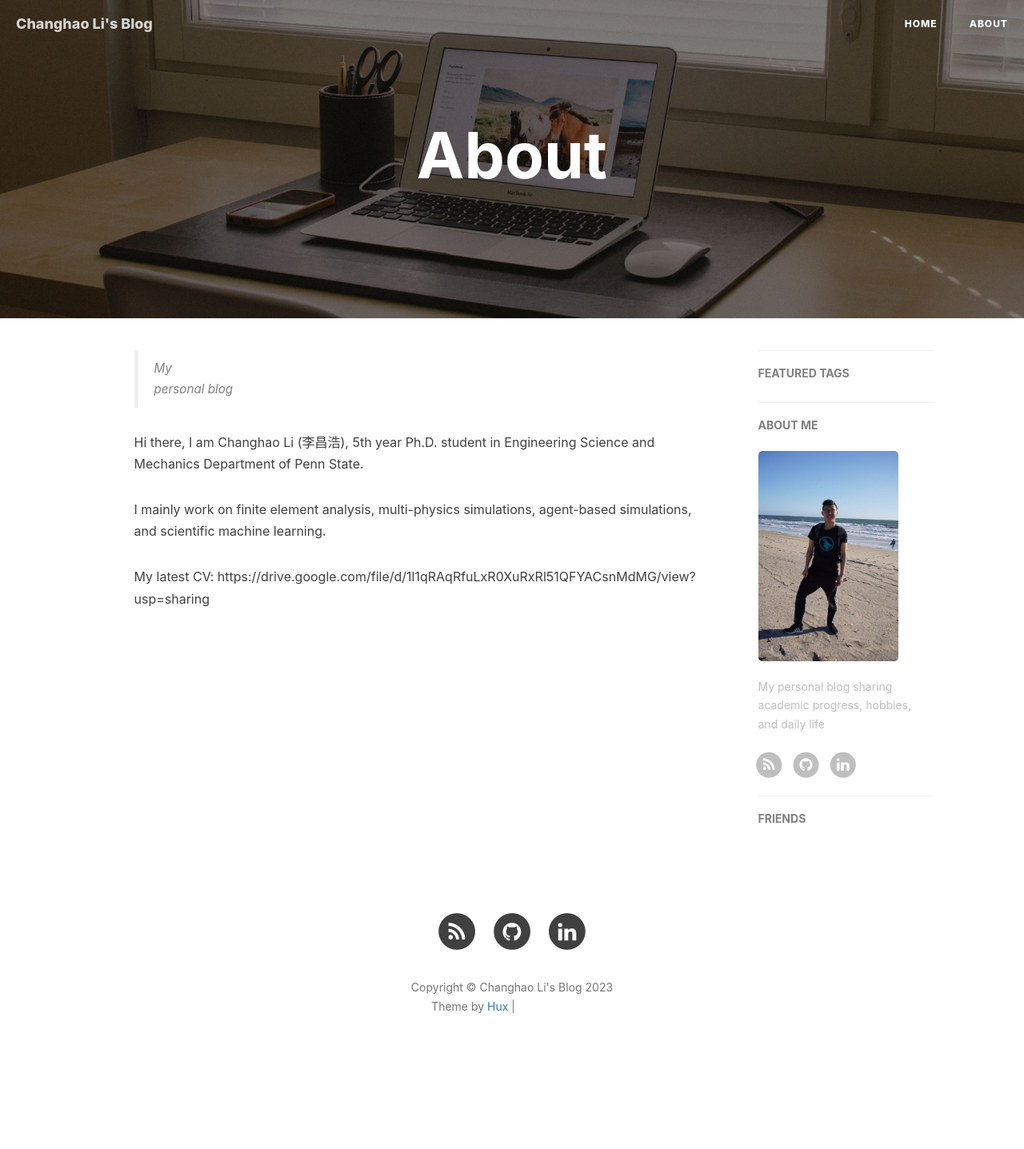
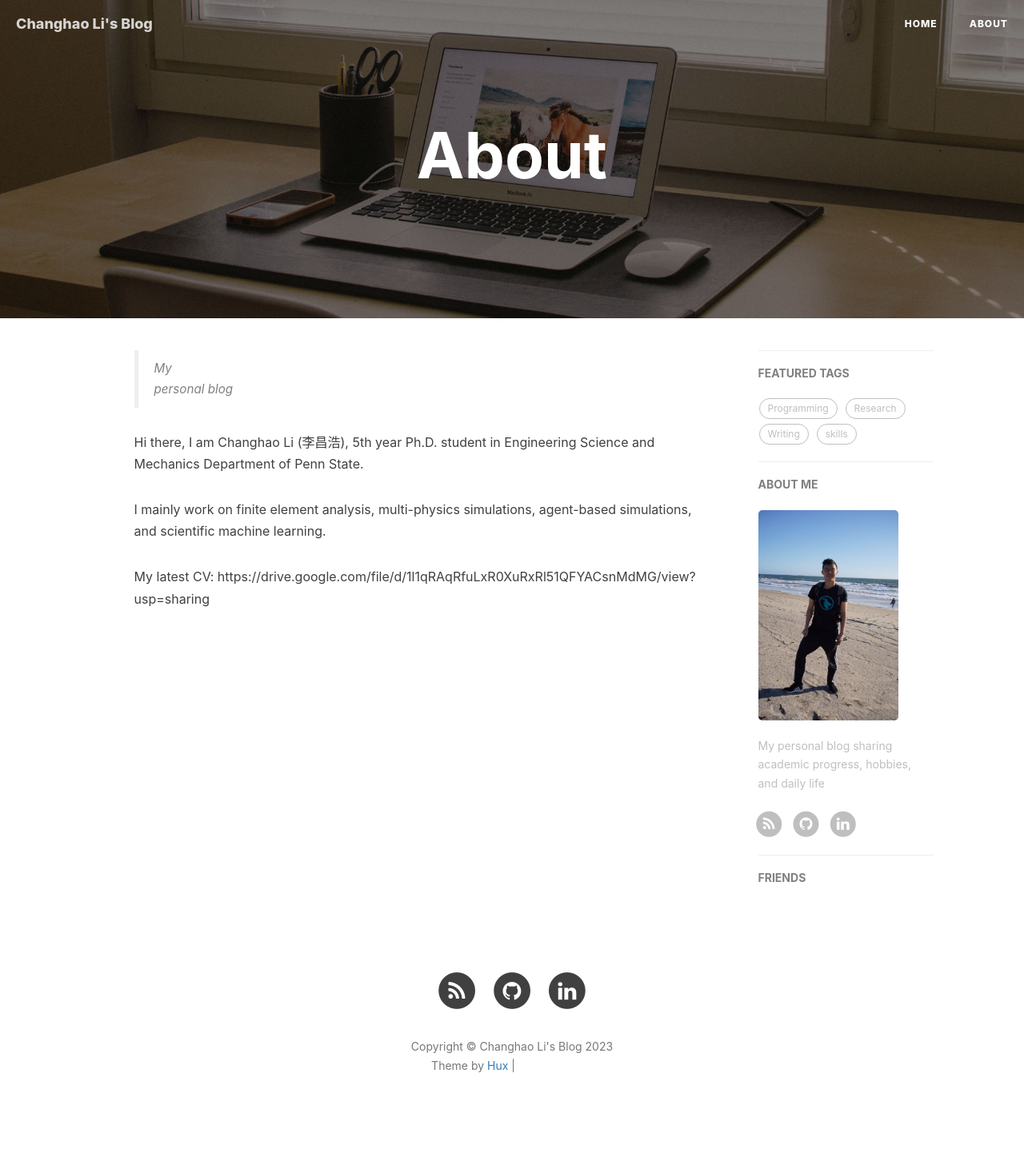
Before and after one commit to lichanghao/lichanghao.github.io.old, a Jekyll site: the page built from about.html, in a window 1280 px wide. Shown: the whole page at 80% size. Built offline with Jekyll 4.4.1, drawn with Linux system fonts in a browser that asks for light colours; nearby versions of some CDN libraries; comment, search, counter and statistics services are not loaded; before the commit the page ends 1363 px from its top, so only the background shows below that; grey boxes are pictures that could not be loaded.

Commit message:
quick commit

```diff
--- a/_config.yml
+++ b/_config.yml
@@ -74,7 +74,7 @@ sidebar-avatar: /img/head.jpg      # use absolute URL, seeing it's used in both
 
 # Featured Tags
 featured-tags: true                     # whether or not using Feature-Tags
-featured-condition-size: 10            # A tag will be featured if the size of it is more than this condition value
+featured-condition-size: 0              # A tag will be featured if the size of it is more than this condition value
 
 
 
--- a/index.html
+++ b/index.html
@@ -1,6 +1,6 @@
 ---
 layout: page
-description: "personal blog"
+description: "My personal space"
 ---
 
 {% for post in paginator.posts %}
```
